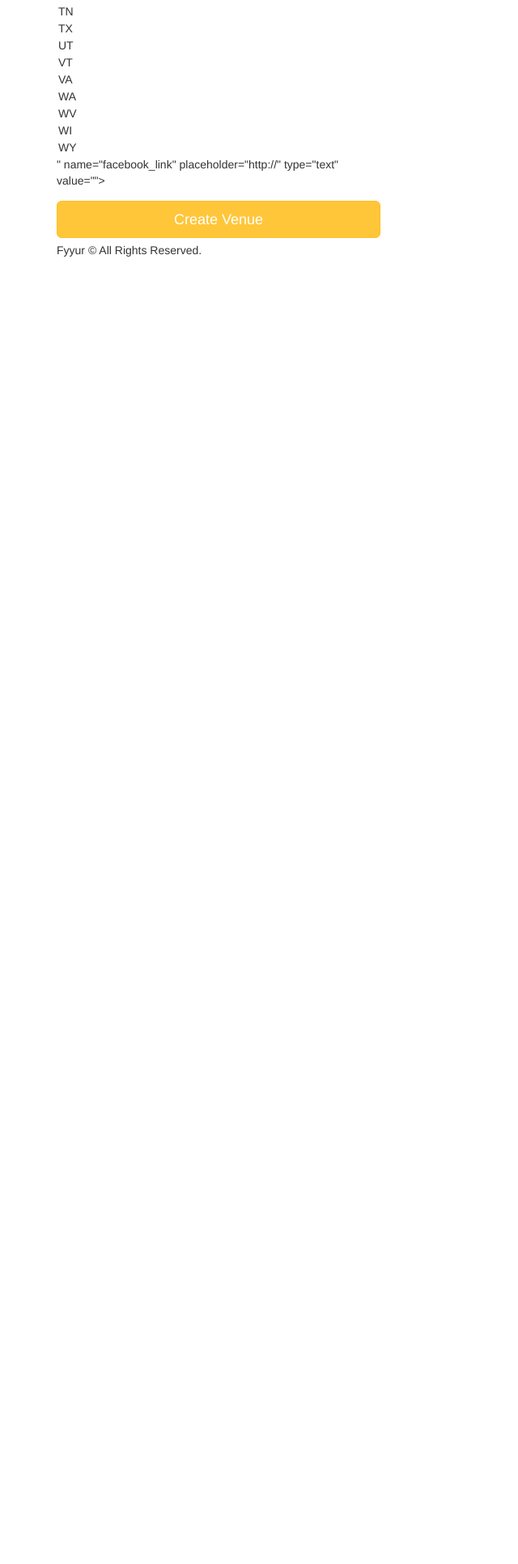
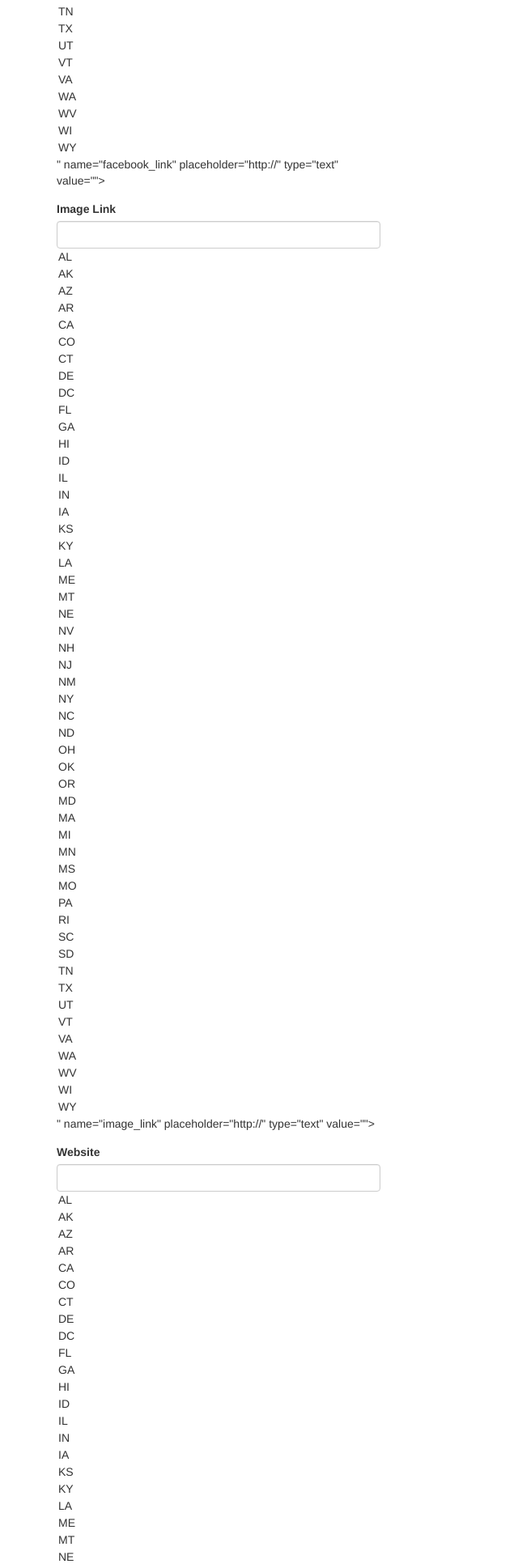
Before and after one commit to DaweiXia/myfyyur, a Flask app: page /artists/create in a window 1280 px wide. Shown: the part 1808-3740 px from the top of the page at 81% size, without its empty margins (0-640 px from the left). Before the commit the page ends 2125 px from the top, so only its background shows below. Run offline with Flask 2, Linux system fonts and the light colour scheme; some libraries are stand-ins or nearby versions.

Commit message:
add view for post artist

```diff
--- a/forms.py
+++ b/forms.py
@@ -215,5 +215,9 @@
         # TODO implement enum restriction
         'facebook_link', validators=[URL()]
     )
+    image_link = StringField('image_link', validators=[URL()])
+    website = StringField('website', validators=[URL()])
+    seeking_venue = BooleanField('seeking_talent')
+    seeking_description = StringField('seeking_description')
 
 # TODO IMPLEMENT NEW ARTIST FORM AND NEW SHOW FORM
--- a/templates/forms/new_artist.html
+++ b/templates/forms/new_artist.html
@@ -32,6 +32,25 @@
           <label for="genres">Facebook Link</label>
           {{ form.facebook_link(class_ = 'form-control', placeholder='http://', id=form.state, autofocus = true) }}
         </div>
+        <div class="form-group">
+          <label for="image_link">Image Link</label>
+          {{ form.image_link(class_ = 'form-control', placeholder='http://', id=form.state, autofocus = true) }}
+        </div>
+        <div class="form-group">
+          <label for="website">Website</label>
+          {{ form.website(class_ = 'form-control', placeholder='http://', id=form.state, autofocus = true) }}
+        </div>
+        <div class="form-group">
+          <label>Seeking Venue & Description</label>
+          <div class="form-inline">
+            <div class="form-group">
+              {{ form.seeking_venue(autofocus = true) }}
+            </div>
+            <div class="form-group">
+              {{ form.seeking_description(class_ = 'form-control', placeholder='Seeking description', autofocus = true) }}
+            </div>
+          </div>
+      </div>
       <input type="submit" value="Create Venue" class="btn btn-primary btn-lg btn-block">
     </form>
   </div>
```
